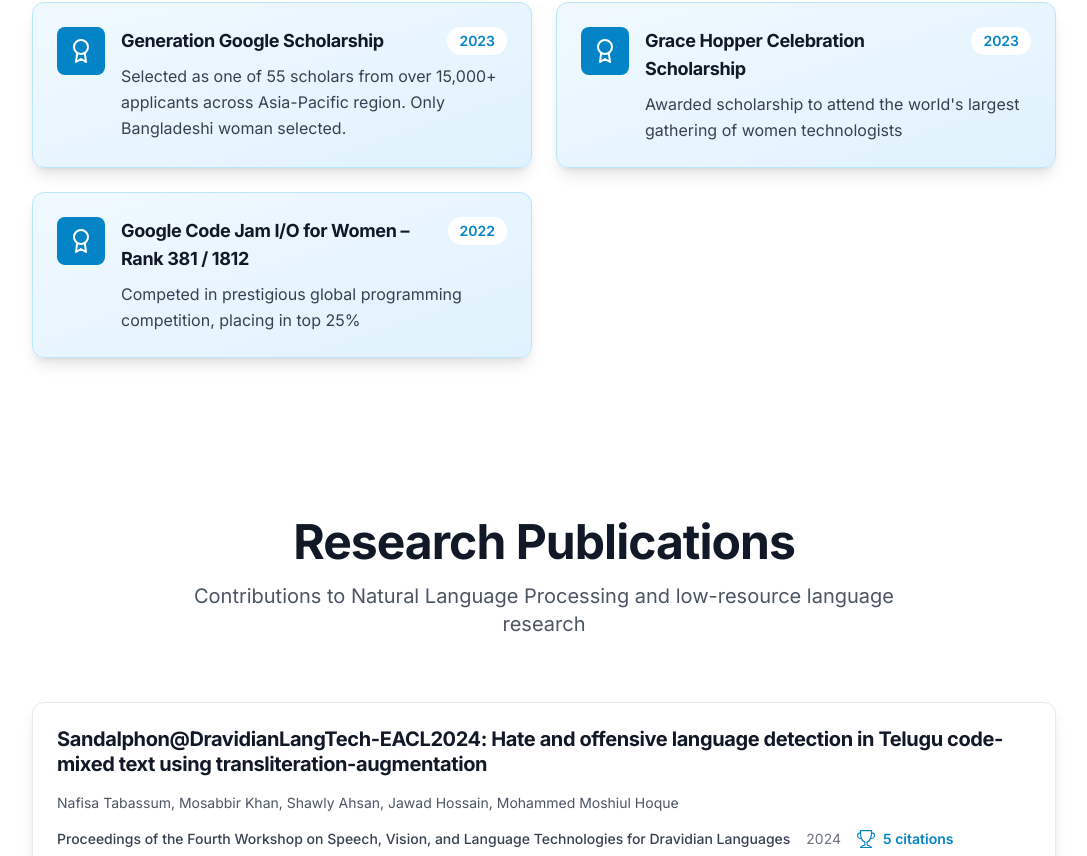
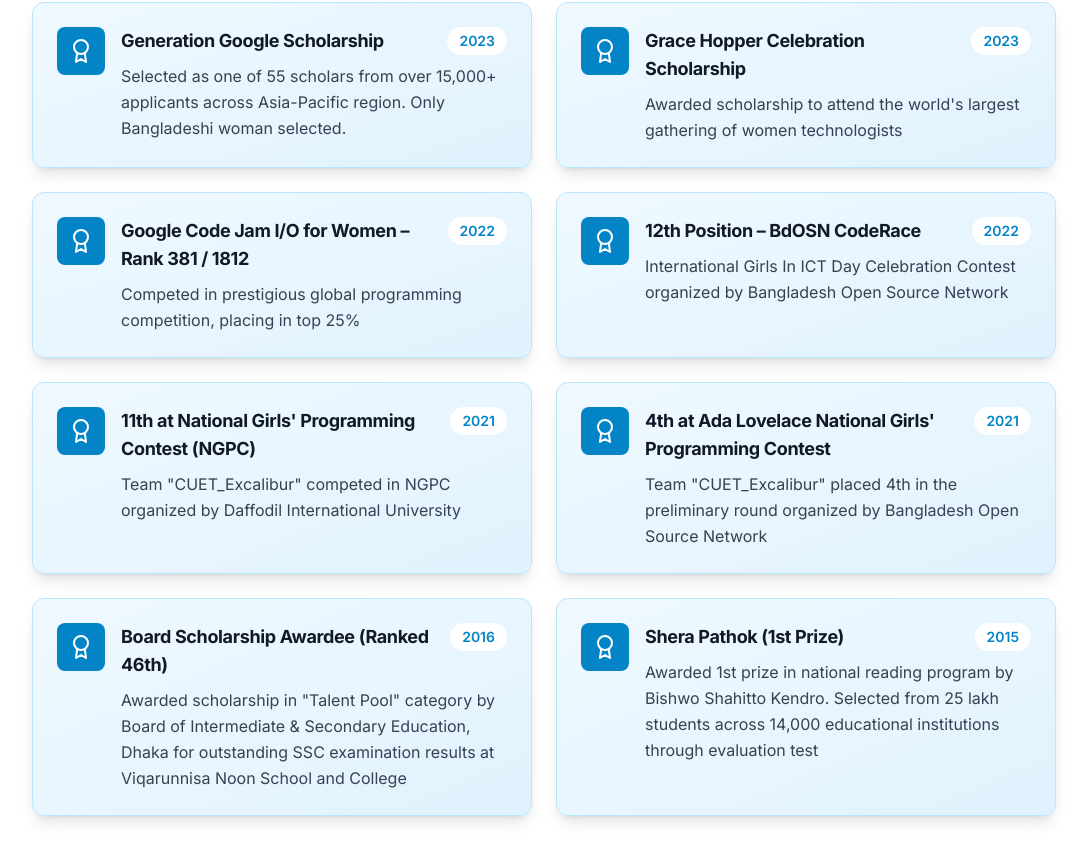
Before and after one commit to Mussabat/PORTFOLIO, a React (Vite) app: page / in a window 1280 px wide. Shown: the part 5524-6380 px from the top of the page, without its empty margins (96-1183 px from the left). Built offline with nearby package versions, Linux system fonts and the light colour scheme.

Commit message:
wip: added more achivement

```diff
--- a/src/data/portfolio.ts
+++ b/src/data/portfolio.ts
@@ -196,6 +196,36 @@
                 'Competed in prestigious global programming competition, placing in top 25%',
             year: '2022',
         },
+        {
+            title: '12th Position – BdOSN CodeRace',
+            description:
+                'International Girls In ICT Day Celebration Contest organized by Bangladesh Open Source Network',
+            year: '2022',
+        },
+        {
+            title: "11th at National Girls' Programming Contest (NGPC)",
+            description:
+                'Team "CUET_Excalibur" competed in NGPC organized by Daffodil International University',
+            year: '2021',
+        },
+        {
+            title: "4th at Ada Lovelace National Girls' Programming Contest",
+            description:
+                'Team "CUET_Excalibur" placed 4th in the preliminary round organized by Bangladesh Open Source Network',
+            year: '2021',
+        },
+        {
+            title: 'Board Scholarship Awardee (Ranked 46th)',
+            description:
+                'Awarded scholarship in "Talent Pool" category by Board of Intermediate & Secondary Education, Dhaka for outstanding SSC examination results at Viqarunnisa Noon School and College',
+            year: '2016',
+        },
+        {
+            title: 'Shera Pathok (1st Prize)',
+            description:
+                'Awarded 1st prize in national reading program by Bishwo Shahitto Kendro. Selected from 25 lakh students across 14,000 educational institutions through evaluation test',
+            year: '2015',
+        },
     ],
     publications: [
         {
```
Also changed, not shown: 1 other file (tests, documents, lock files or other folders).
